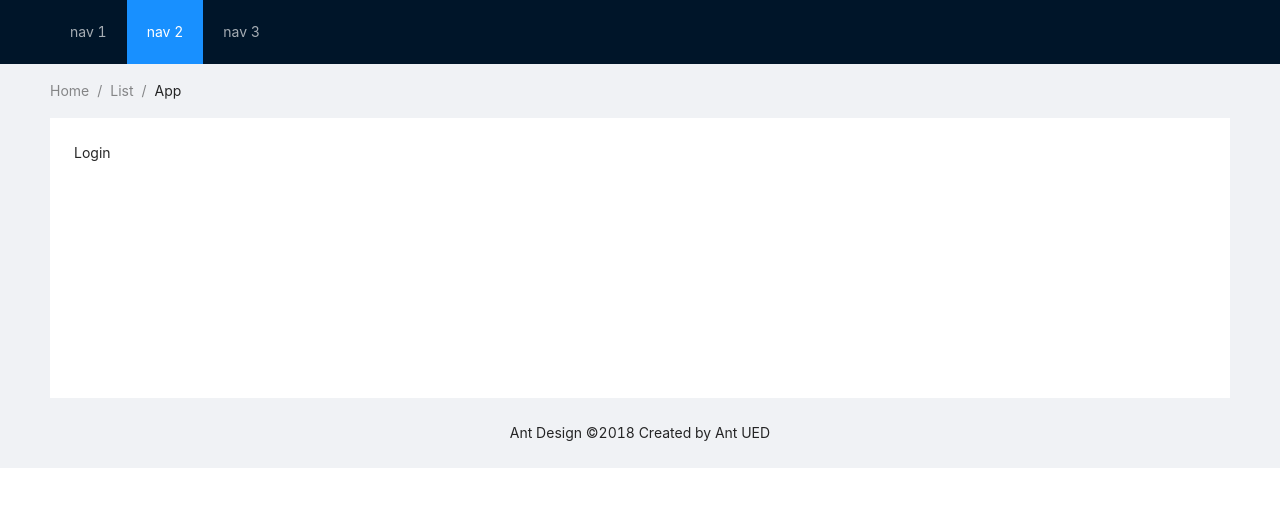
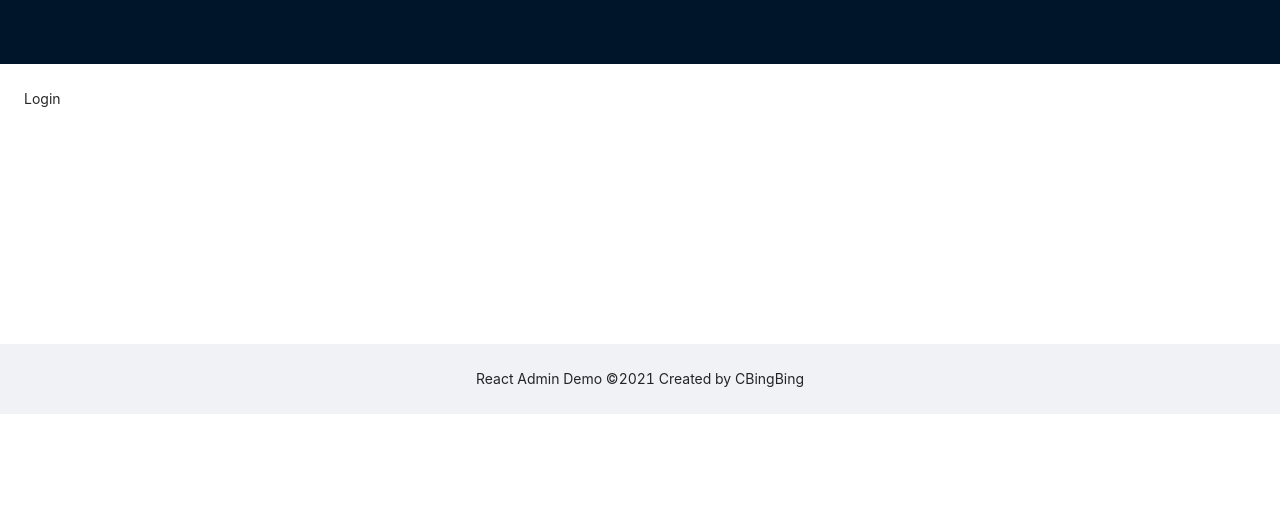
Before and after one commit to c947694498/react-admin-demo, a React (Create React App) app: page /Login in a window 1280 px wide. Shown: the top 506 px of the page. Built offline with nearby package versions, Linux system fonts and the light colour scheme.

Commit message:
chore: 完善TS

```diff
--- a/src/components/ULayoutPlain/ULayoutPlain.jsx
+++ /dev/null
@@ -1,38 +0,0 @@
-import { Layout, Menu, Breadcrumb } from 'antd';
-
-const { Header, Content, Footer } = Layout;
-
-const ULayoutPlain = (props) => {
-  return (
-    <Layout className="layout">
-      <Header>
-        <div className="logo" />
-        <Menu
-          theme="dark"
-          mode="horizontal"
-          defaultSelectedKeys={["2"]}
-          style={{ lineHeight: "64px" }}
-        >
-          <Menu.Item key="1">nav 1</Menu.Item>
-          <Menu.Item key="2">nav 2</Menu.Item>
-          <Menu.Item key="3">nav 3</Menu.Item>
-        </Menu>
-      </Header>
-      <Content style={{ padding: "0 50px" }}>
-        <Breadcrumb style={{ margin: "16px 0" }}>
-          <Breadcrumb.Item>Home</Breadcrumb.Item>
-          <Breadcrumb.Item>List</Breadcrumb.Item>
-          <Breadcrumb.Item>App</Breadcrumb.Item>
-        </Breadcrumb>
-        <div style={{ background: "#fff", padding: 24, minHeight: 280 }}>
-          {props.children}
-        </div>
-      </Content>
-      <Footer style={{ textAlign: "center" }}>
-        Ant Design ©2018 Created by Ant UED
-      </Footer>
-    </Layout>
-  );
-};
-
-export default ULayoutPlain
--- /dev/null
+++ b/src/components/ULayoutPlain/ULayoutPlain.tsx
@@ -0,0 +1,27 @@
+import { Layout } from "antd";
+
+const { Header, Content, Footer } = Layout;
+
+interface IProps {
+  children: JSX.Element;
+}
+
+const ULayoutPlain = (props: IProps) => {
+  return (
+    <Layout className="layout">
+      <Header>
+        <div className="logo" />
+      </Header>
+      <Content>
+        <div style={{ background: "#fff", padding: 24, minHeight: 280 }}>
+          {props.children}
+        </div>
+      </Content>
+      <Footer style={{ textAlign: "center" }}>
+        React Admin Demo ©2021 Created by CBingBing
+      </Footer>
+    </Layout>
+  );
+};
+
+export default ULayoutPlain;
--- a/src/router/routes.type.ts
+++ b/src/router/routes.type.ts
@@ -1,6 +1,10 @@
+// 路由配置
 export type IRoute = {
+  // 路径
   path: string
-  layout?: any
+  // 布局
+  layout?: ((props: any) => JSX.Element) | null,
+  // 组件
   component: any
 };
 
--- a/src/utils/delay.ts
+++ b/src/utils/delay.ts
@@ -1,2 +1,3 @@
-const delay = (ms: number):Promise<any> => new Promise(resolve => setTimeout(() => resolve, ms))
-export default delay
+const delay = (ms: number): Promise<any> =>
+  new Promise((resolve) => setTimeout(() => resolve, ms));
+export default delay;
```
Also changed, not shown: src/components/ULayout/ULayout.tsx (renamed from src/components/ULayout/ULayout.jsx, +11 -3 lines), src/index.tsx (+7 -7 lines).
